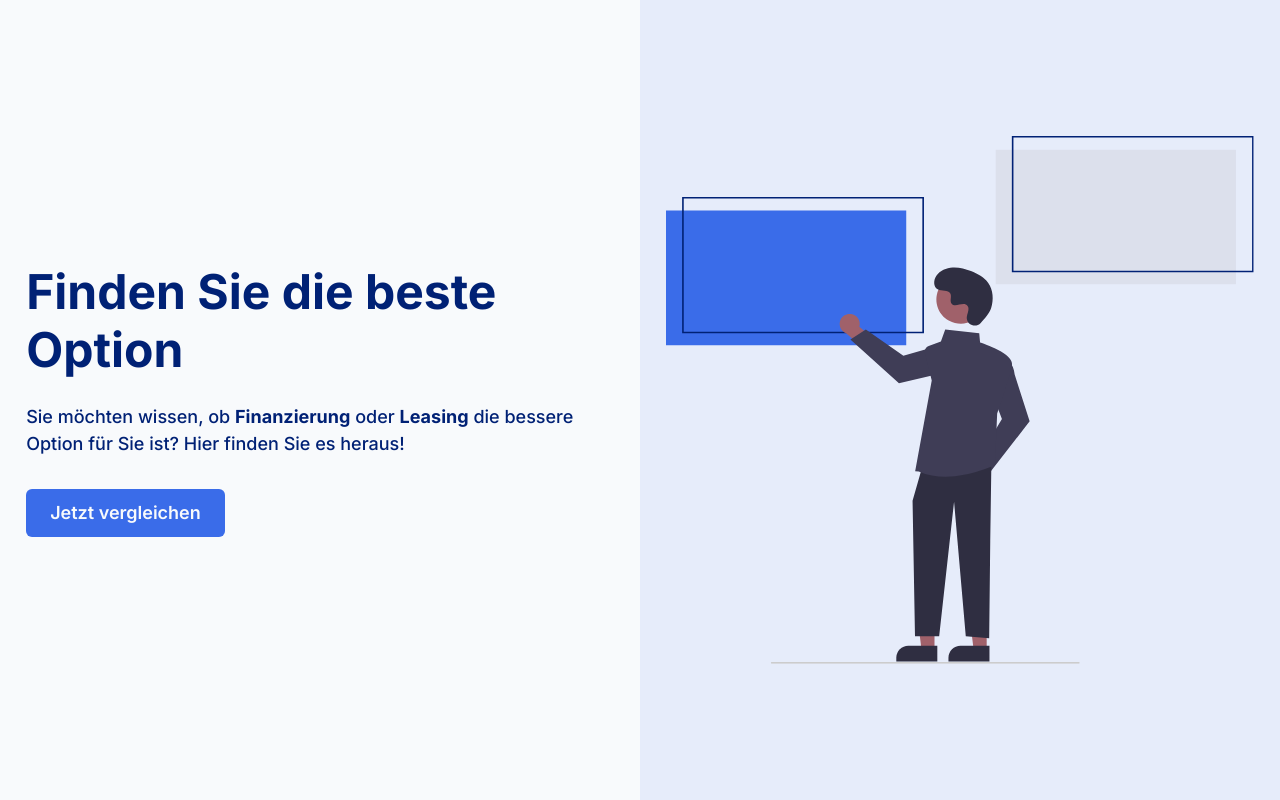
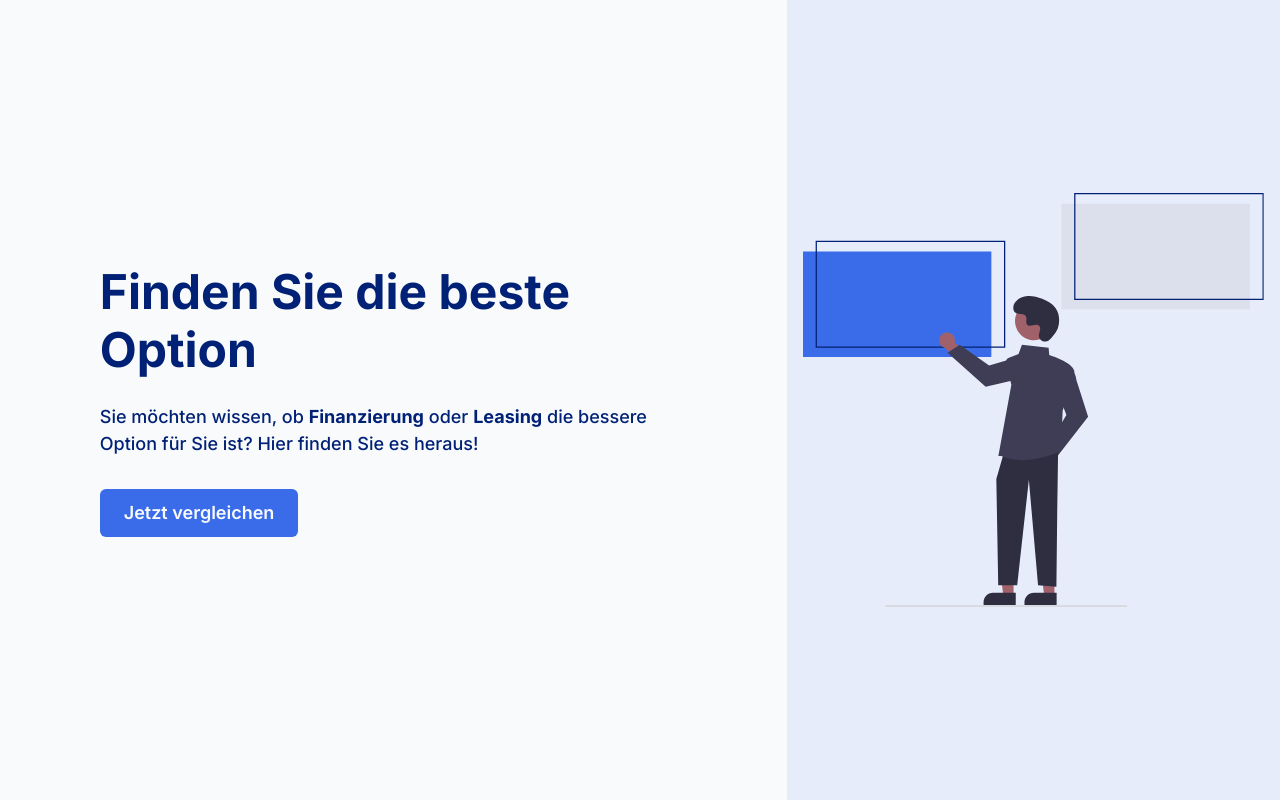
Before and after one commit to flextremedev/lease-or-finance, a Next.js app: page / in a window 1280 px wide. Built offline with nearby package versions, Linux system fonts and the light colour scheme.

Commit message:
Improve Layout

```diff
--- a/src/components/Layout.tsx
+++ b/src/components/Layout.tsx
@@ -1,11 +1,18 @@
 import { Container, Flex } from '@chakra-ui/react';
 
-import { ChoiceImage } from '~/components/ChoiceImage';
+type LayoutProps = {
+  backgroundImage: JSX.Element;
+  direction?: 'row' | 'row-reverse';
+};
 
-export const Layout: React.FC = ({ children }) => {
+export const Layout: React.FC<LayoutProps> = ({
+  children,
+  backgroundImage,
+  direction = 'row',
+}) => {
   return (
     <Flex
-      direction={{ base: 'column', xl: 'row-reverse' }}
+      direction={{ base: 'column', xl: direction }}
       minHeight="100%"
       width="100%"
     >
@@ -13,21 +20,21 @@ export const Layout: React.FC = ({ children }) => {
         minHeight={{ base: '55%', xl: '100%' }}
         maxHeight={{ base: '55%', xl: '100%' }}
         background="gray.200"
-        width={{ base: '100%', xl: '50%' }}
+        width={{ base: '100%', xl: '38.5%' }}
       >
         <Container
           display="flex"
           flexDirection="column"
           justifyContent="center"
         >
-          <ChoiceImage />
+          {backgroundImage}
         </Container>
       </Flex>
       <Container
         paddingY={[8]}
         bg=""
         minHeight={{ base: '45%', xl: '100%' }}
-        width={{ base: '100%', xl: '50%' }}
+        width={{ base: '100%', xl: '61.5%' }}
         display="flex"
         flexDirection="column"
       >
--- a/src/components/pages/Home.tsx
+++ b/src/components/pages/Home.tsx
@@ -7,6 +7,7 @@ import {
   VStack,
 } from '@chakra-ui/react';
 
+import { ChoiceImage } from '../ChoiceImage';
 import { Layout } from '../Layout';
 
 export const Home = () => {
@@ -16,7 +17,7 @@ export const Home = () => {
   });
 
   return (
-    <Layout>
+    <Layout backgroundImage={<ChoiceImage />} direction="row-reverse">
       <Flex
         direction="column"
         alignItems="flex-start"
```
